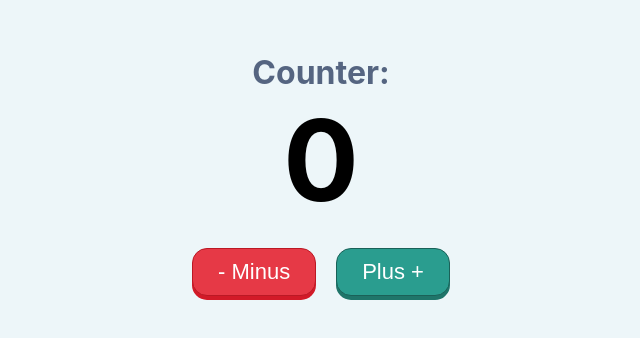
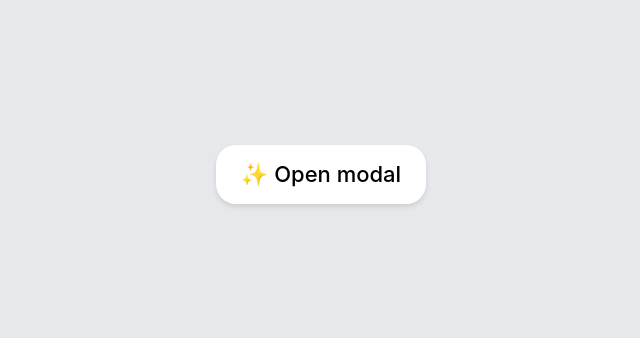
Before and after one commit to yehret/reactjs-basic, a React (Create React App) app: page / in a window 1280 px wide. Shown: the part 226-564 px from the top of the page, without its empty margins (319-959 px from the left). Built offline with nearby package versions, Linux system fonts and the light colour scheme.

Commit message:
modal layout

```diff
--- a/src/App.js
+++ b/src/App.js
@@ -1,37 +1,19 @@
+import React from 'react';
 import './index.scss';
-import React from 'react';
 
 function App() {
-  const [count, setCount] = React.useState(0);
-
-  const handleClick = React.useCallback(
-    ({ target: { className } }) => setCount((prev) => (className === 'minus' ? prev - 1 : prev + 1)),
-    []
-  );
-
-//   const handleClick = (e) => {
-//    const className = e.target.className;
-
-//    if (className === 'minus') {
-//       setCount((prev) => prev - 1);
-//    } else if (className === 'plus') {
-//       setCount((prev) => prev + 1);
-//    }
-//  };
-
-
   return (
     <div className="App">
-      <div>
-        <h2>Counter:</h2>
-        <h1>{count}</h1>
-        <button onClick={handleClick} className="minus">
-          - Minus
-        </button>
-        <button onClick={handleClick} className="plus">
-          Plus +
-        </button>
-      </div>
+      <button className="open-modal-btn">✨ Open modal</button>
+      {/* <div className="overlay">
+        <div className="modal">
+          <svg height="200" viewBox="0 0 200 200" width="200">
+            <title />
+            <path d="M114,100l49-49a9.9,9.9,0,0,0-14-14L100,86,51,37A9.9,9.9,0,0,0,37,51l49,49L37,149a9.9,9.9,0,0,0,14,14l49-49,49,49a9.9,9.9,0,0,0,14-14Z" />
+          </svg>
+          <img src="https://media2.giphy.com/media/xT0xeJpnrWC4XWblEk/giphy.gif" />
+        </div>
+      </div> */}
     </div>
   );
 }
--- a/src/index.scss
+++ b/src/index.scss
@@ -1,10 +1,13 @@
+* {
+   font-family: -apple-system, BlinkMacSystemFont, 'Segoe UI', 'Roboto', 'Oxygen', 'Ubuntu',
+     'Cantarell', 'Fira Sans', 'Droid Sans', 'Helvetica Neue', sans-serif;
+ }
+
  body {
    margin: 0;
-  font-family: -apple-system, BlinkMacSystemFont, 'Segoe UI', 'Roboto', 'Oxygen', 'Ubuntu',
-    'Cantarell', 'Fira Sans', 'Droid Sans', 'Helvetica Neue', sans-serif;
    -webkit-font-smoothing: antialiased;
    -moz-osx-font-smoothing: grayscale;
-  background-color: #edf6f9;
+   background-color: #e6e8ec;
  }
 
  .App {
@@ -13,59 +16,95 @@
    justify-content: center;
    height: 100vh;
    text-align: center;
+ }
 
-  h1 {
-    color: #000;
-    font-size: 7rem;
-    margin: 0;
-    margin-bottom: 20px;
+ .open-modal-btn {
+   background: #fff;
+   padding: 18px 25px;
+   border-radius: 20px;
+   font-weight: 500;
+   border: 0;
+   outline: none;
+   font-size: 22px;
+   cursor: pointer;
+   line-height: 23px;
+   box-shadow: 0 3px 5px rgba(0, 0, 0, 0.1);
+   transition: all 0.1s ease-in-out;
 
-    &.plus {
-      color: #2a9d8f;
+   &:hover {
+     box-shadow: 0 8px 10px rgba(0, 0, 0, 0.1);
+     transform: translateY(-1px);
    }
-    &.minus {
-      color: #e63946;
+
+   &:active {
+     box-shadow: 0 1px 1px rgba(0, 0, 0, 0.1);
+     transform: translateY(0);
    }
  }
 
-  h2 {
-    font-size: 2rem;
-    margin: 0;
-    color: #556581;
+ .overlay {
+   position: absolute;
+   left: 0;
+   top: 0;
+   width: 100%;
+   height: 100%;
+   background-color: rgba(0, 0, 0, 0.4);
+   transition: all 0.5s ease-in-out;
  }
 
-  button {
-    background: transparent;
-    border: 2px solid transparent;
-    text-align: center;
-    font-size: 22px;
-    border-radius: 15px;
-    padding: 10px 25px;
-    cursor: pointer;
-    margin: 0 10px;
-    transition: all 0.05s ease-in-out;
+ .modal {
+   background-color: #fff;
+   width: 70%;
+   max-width: 500px;
+   max-height: 300px;
+   padding: 40px 30px;
+   border-radius: 10px;
+   position: absolute;
+   left: 50%;
+   top: 50%;
+   transform: translate(-50%, -50%);
+   box-shadow: 0 3px 5px rgba(0, 0, 0, 0.1);
+   transition: all 0.5s ease-in-out;
 
-    &.minus {
-      background-color: #e63946;
-      color: #fff;
-      box-shadow: 0 4px 0 darken(#e63946, 10%);
-      border: 1px solid darken(#e63946, 15%);
+   img {
+     border-radius: 5px;
+     width: 100%;
    }
 
-    &.plus {
-      background-color: #2a9d8f;
-      color: #fff;
-      box-shadow: 0 4px 0 darken(#2a9d8f, 10%);
-      border: 1px solid darken(#2a9d8f, 15%);
-    }
+   svg {
+     position: absolute;
+     right: 10px;
+     top: 10px;
+     height: 24px;
+     width: 24px;
+     opacity: 0.3;
+     cursor: pointer;
 
      &:hover {
-      transform: translateY(-2px);
-    }
-
-    &:active {
-      transform: translateY(2px);
-      box-shadow: none;
+       opacity: 1;
      }
    }
  }
+
+ .overlay.animated {
+   opacity: 0;
+   visibility: hidden;
+
+   .modal {
+     opacity: 0;
+     visibility: hidden;
+     transform: translate(-50%, -30%);
+     transition-delay: 0.2s;
+   }
+
+   &.show {
+     opacity: 1;
+     visibility: visible;
+
+     .modal {
+       opacity: 1;
+       visibility: visible;
+       transform: translate(-50%, -50%);
+     }
+   }
+ }
```
Lines whose indentation alone changed are shown as unchanged.
